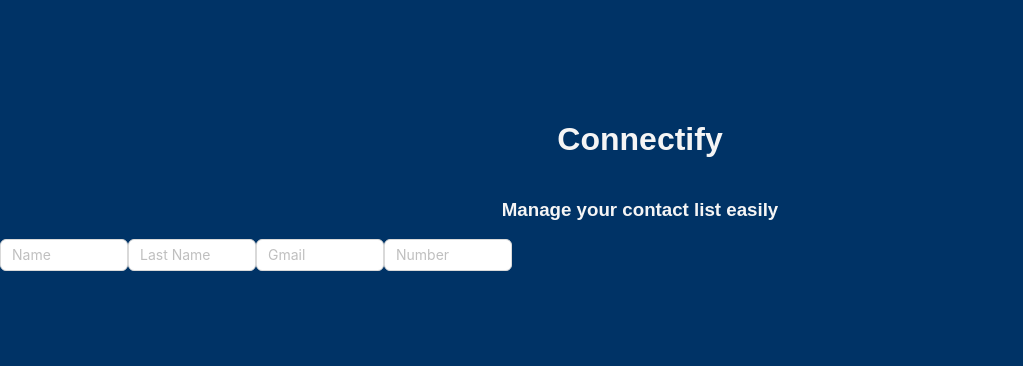
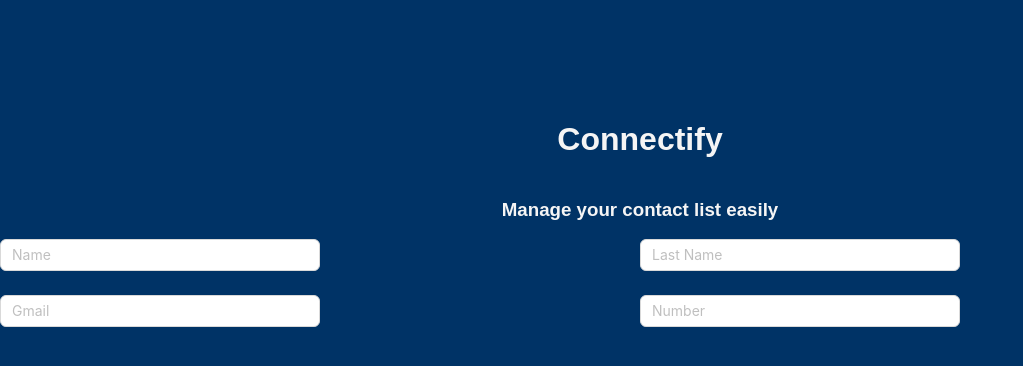
Before and after one commit to rasamkamyar/Contact-List, a React (Vite) app: page / in a window 1280 px wide. Shown: the top 366 px of the page, without its empty margins (0-1023 px from the left). Built offline with nearby package versions, Linux system fonts and the light colour scheme.

Commit message:
Add form

```diff
--- a/src/Form/FormList.jsx
+++ b/src/Form/FormList.jsx
@@ -1,17 +1,100 @@
-import { Form, Input } from "antd";
+import { Form, Input, Row, Col, Button } from "antd";
 import React from "react";
 
 function FormList() {
   return (
-    <Form>
-      <Form.Item>
-        <Input title="name" style={{ width: "10%" }} placeholder="Name" />
-        <Input title="name" style={{ width: "10%" }} placeholder="Last Name" />
-        <Input title="name" style={{ width: "10%" }} placeholder="Gmail" />
-        <Input title="name" style={{ width: "10%" }} placeholder="Number" />
-      </Form.Item>
+    <Form labelCol={{ span: 6 }} wrapperCol={{ span: 12 }}>
+      <Row>
+        <Col span={12}>
+          <Form.Item>
+            <Input placeholder="Name" />
+          </Form.Item>
+        </Col>
+        <Col span={12}>
+          <Form.Item>
+            <Input placeholder="Last Name" />
+          </Form.Item>
+        </Col>
+      </Row>
+      <Row>
+        <Col span={12}>
+          <Form.Item>
+            <Input placeholder="Gmail" />
+          </Form.Item>
+        </Col>
+        <Col span={12}>
+          <Form.Item>
+            <Input placeholder="Number" />
+          </Form.Item>
+        </Col>
+      </Row>
     </Form>
   );
 }
 
 export default FormList;
+
+// const CustomForm = () => {
+//   const onFinish = (values) => {
+//     console.log("Received values:", values);
+//   };
+
+//   return (
+//     <Form
+//       name="custom_form"
+//       onFinish={onFinish}
+//       labelCol={{ span: 6 }}
+//       wrapperCol={{ span: 12 }}
+//     >
+//       <Row gutter={16}>
+//         <Col span={12}>
+//           <Form.Item
+//             name="name"
+//             label="Name"
+//             rules={[{ required: true, message: "Please enter your name" }]}
+//           >
+//             <Input placeholder="Enter your name" />
+//           </Form.Item>
+//         </Col>
+//         <Col span={12}>
+//           <Form.Item
+//             name="lastname"
+//             label="Last Name"
+//             rules={[{ required: true, message: "Please enter your last name" }]}
+//           >
+//             <Input placeholder="Enter your last name" />
+//           </Form.Item>
+//         </Col>
+//       </Row>
+
+//       <Row gutter={16}>
+//         <Col span={12}>
+//           <Form.Item
+//             name="gmail"
+//             label="Gmail"
+//             rules={[{ required: true, message: "Please enter your Gmail" }]}
+//           >
+//             <Input placeholder="Enter your Gmail" />
+//           </Form.Item>
+//         </Col>
+//         <Col span={12}>
+//           <Form.Item
+//             name="number"
+//             label="Number"
+//             rules={[{ required: true, message: "Please enter your number" }]}
+//           >
+//             <Input placeholder="Enter your number" />
+//           </Form.Item>
+//         </Col>
+//       </Row>
+
+//       <Form.Item wrapperCol={{ span: 12, offset: 6 }}>
+//         <Button type="primary" htmlType="submit">
+//           Submit
+//         </Button>
+//       </Form.Item>
+//     </Form>
+//   );
+// };
+
+//  export default CustomForm;
```
